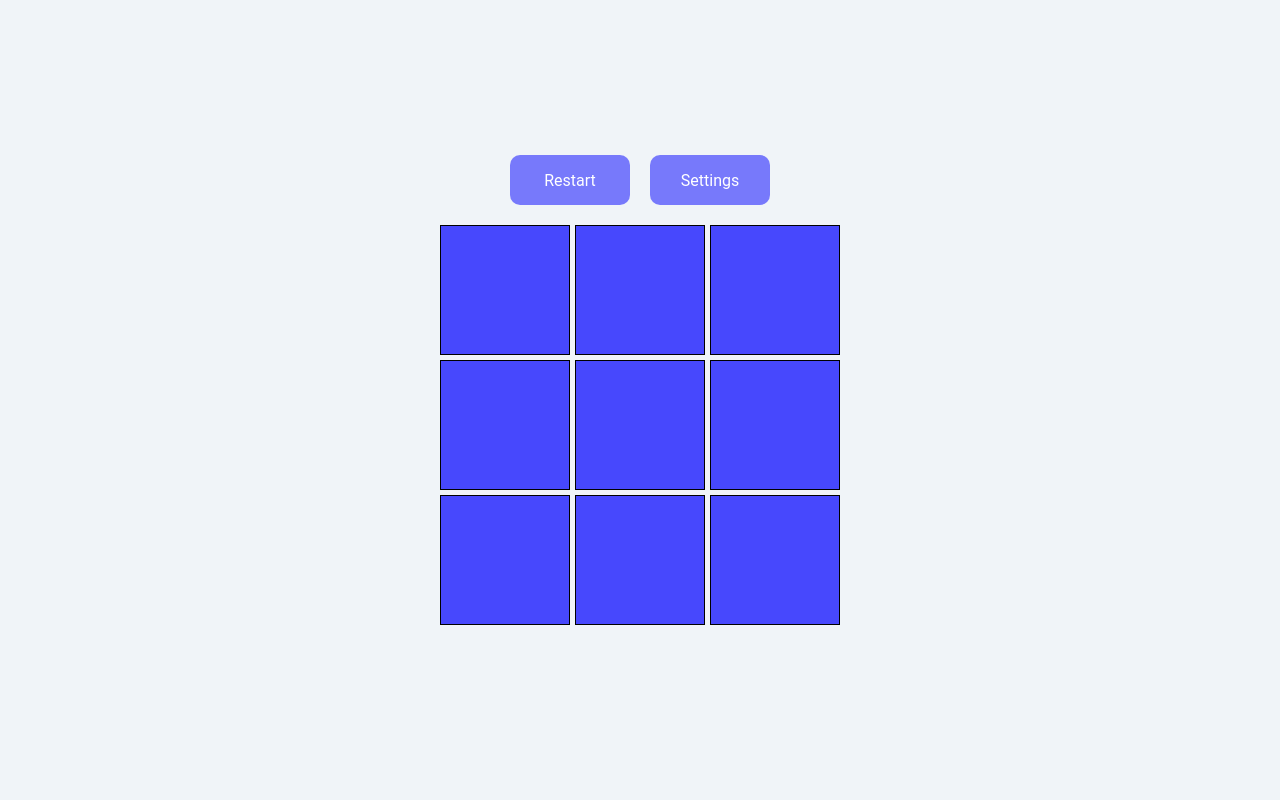
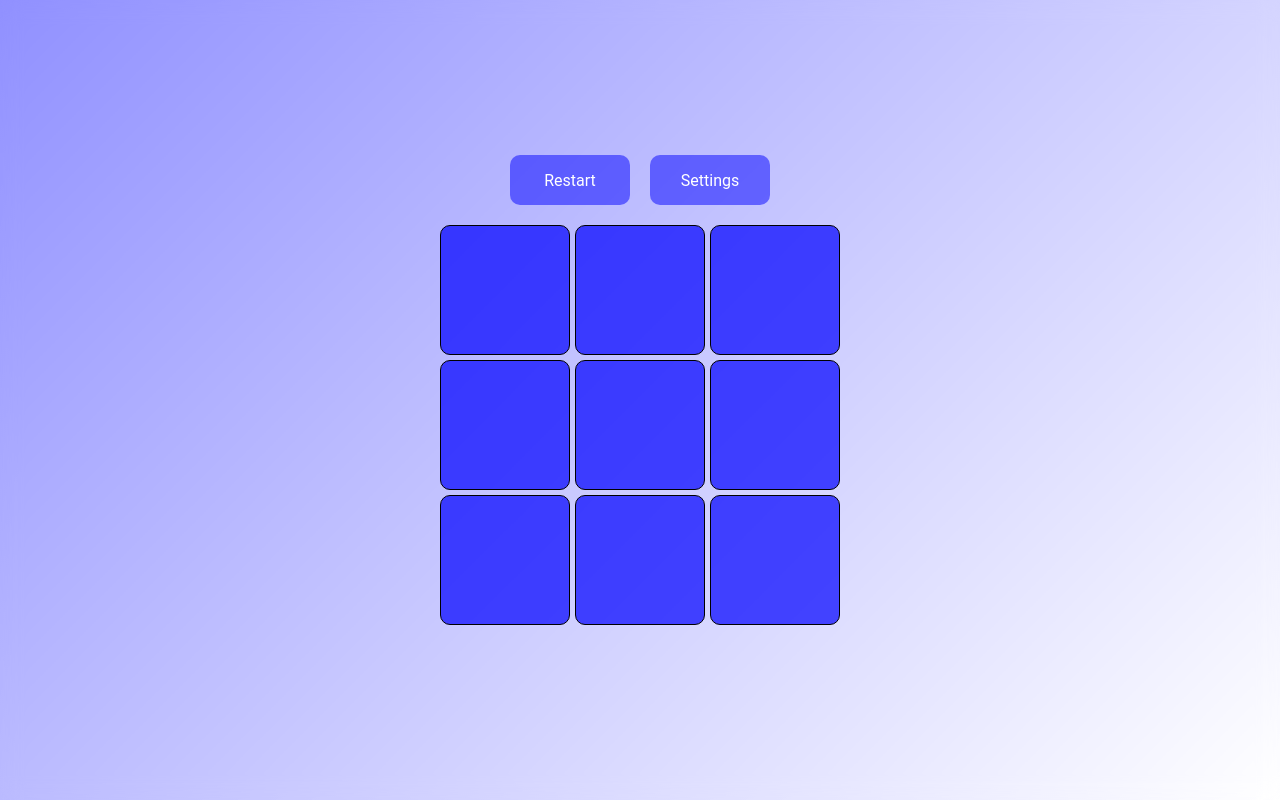
Before and after one commit to tamim-hmizi/Tic-Tac-Toe, a website: page index.html in a window 1280 px wide. Drawn offline with Linux system fonts and the light colour scheme.

Commit message:
updated designs

```diff
--- a/script.js
+++ b/script.js
@@ -217,7 +217,7 @@ const flow = (() => {
       formcontainer.classList.remove("active");
       restartbtn.click();
       startEvent();
-      // If Player 1 is AI and it's their turn, make the AI play
+
       if (player1.AI && player1.turn) {
         Gameboard.addToBoard(Gameboard.AIrandom(), player1.mark);
         Gameboard.render();
--- a/style.css
+++ b/style.css
@@ -8,11 +8,15 @@
 body {
   width: 100vw;
   height: 100vh;
-  background-color: #f0f4f8;
+  background: linear-gradient(135deg, rgba(100, 100, 255, 0.712), rgba(255, 255, 255, 0.493));
+  background-size: cover;
+  background-position: center;
   display: flex;
   justify-content: center;
   align-items: center;
   flex-direction: column;
+  backdrop-filter: blur(10px);
+  -webkit-backdrop-filter: blur(10px);
 }
 
 .container {
@@ -31,6 +35,7 @@ body {
   color: white;
   transition: background-color 0.3s ease, transform 0.3s ease;
   cursor: pointer;
+  border-radius: 10px;
 }
 
 .item:hover {
@@ -71,7 +76,7 @@ body {
 }
 
 .form {
-  background-color: rgb(120, 120, 233);
+  background-color: rgba(120, 120, 233, 0.7); /* Slight transparency for glassy look */
   position: absolute;
   width: 300px;
   height: 250px;
@@ -86,7 +91,7 @@ body {
   opacity: 0;
   pointer-events: none;
   transition: opacity 0.3s ease;
-  z-index: 100; /* Make sure the modal is above other content */
+  z-index: 100;
 }
 
 .form.active {
```
